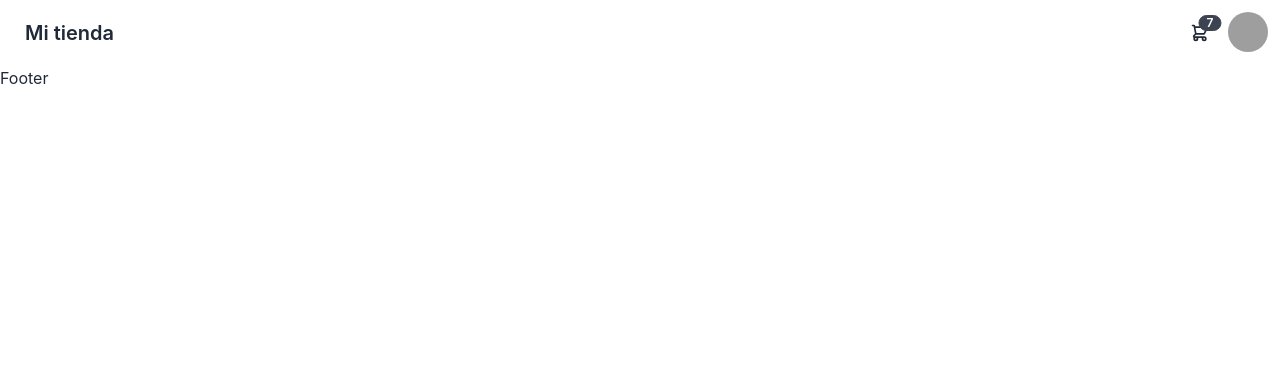
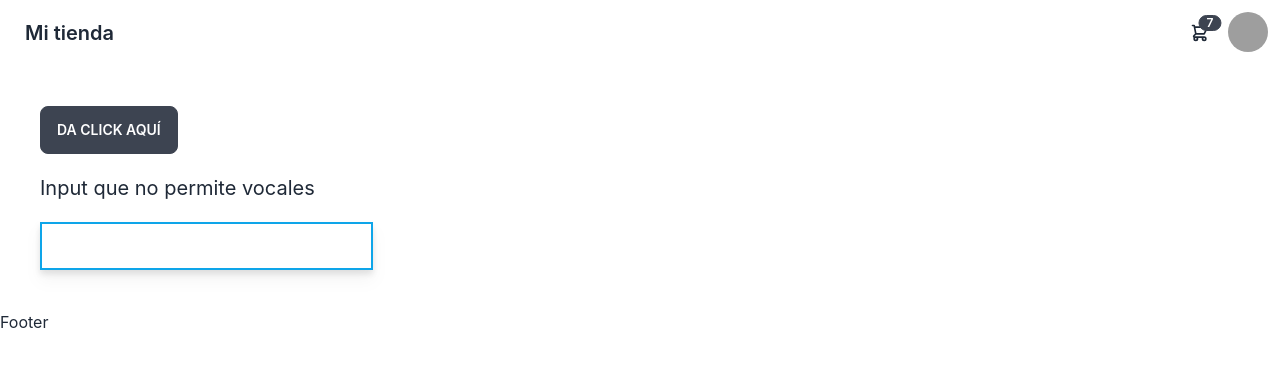
Before and after one commit to karmap/react43550, a React (Create React App) app: page /event in a window 1280 px wide. Before the commit this address had no page. Shown: the top 366 px of the page. Built offline with nearby package versions, Linux system fonts and the light colour scheme; grey boxes are pictures that could not be loaded.

Commit message:
eventos y adelanto de render condicional

```diff
--- a/src/App.jsx
+++ b/src/App.jsx
@@ -11,6 +11,8 @@ import GlassesList from './after1/GlassesList';
 import GlassDetail from './after1/GlassDetail';
 import { BrowserRouter, Route, Routes } from 'react-router-dom';
 import CharDetail from './components/rickandmorty/CharDetail';
+import ClickEvent from './components/ClickEvent';
+import ClickChange from './components/ClickChange';
 
 function App() {
 
@@ -23,6 +25,8 @@ function App() {
         <Route path='/rick' element={<CharList/>} />
         <Route path='/rick/:charId' element={<CharDetail/>} />
         <Route path='/phones' element={<ProductsList/>} />
+        <Route path='/event' element={<ClickEvent/>} />
+        <Route path='/clickchange' element={<ClickChange/>} />
       </Routes>
       <Footer/>
       {/* <GlassesList/>
--- /dev/null
+++ b/src/components/ClickChange.js
@@ -0,0 +1,34 @@
+import { useEffect, useState } from "react";
+
+const LoadingView = () => {
+  return (
+    <strong className="text-xl m-10">Cargando ...</strong>
+  )
+}
+
+const Ready = () => {
+  return (
+    <strong className="text-xl m-10">Listo!</strong>
+  )
+}
+
+const ClickChange = () => {
+
+  const [loading, setLoading] = useState(true)
+
+  useEffect(() => {
+    setTimeout(() => {
+      console.log('cargado!');
+      setLoading(false)
+    }, 5000);
+  }, [])
+
+  console.log(loading);
+
+  return (
+    <div>
+      { loading ? <LoadingView/> : <Ready/> }
+    </div>
+  )
+}
+export default ClickChange
--- /dev/null
+++ b/src/components/ClickEvent.js
@@ -0,0 +1,24 @@
+const ClickEvent = () => {
+
+  const onClickHandler = ( e ) => {
+    console.log('click --->');
+    console.log( e.nativeEvent );
+  }
+
+  const onKeyDownInput = ( event ) => {
+    console.log('tecla: ', event.key);
+    const vocales = ['a','e','i','o','u']
+    if ( vocales.includes( event.key.toLowerCase() ) ) {
+        event.preventDefault()
+    }
+  }
+
+  return (
+    <div className="m-10">
+        <button onClick={onClickHandler} className="btn">Da click aquí</button>
+        <h1 className="text-xl my-5">Input que no permite vocales</h1>
+        <input onKeyDown={onKeyDownInput} className="p-2 text-xl drop-shadow-lg border-2 border-sky-500" type='text' />
+    </div>
+  )
+}
+export default ClickEvent
```
